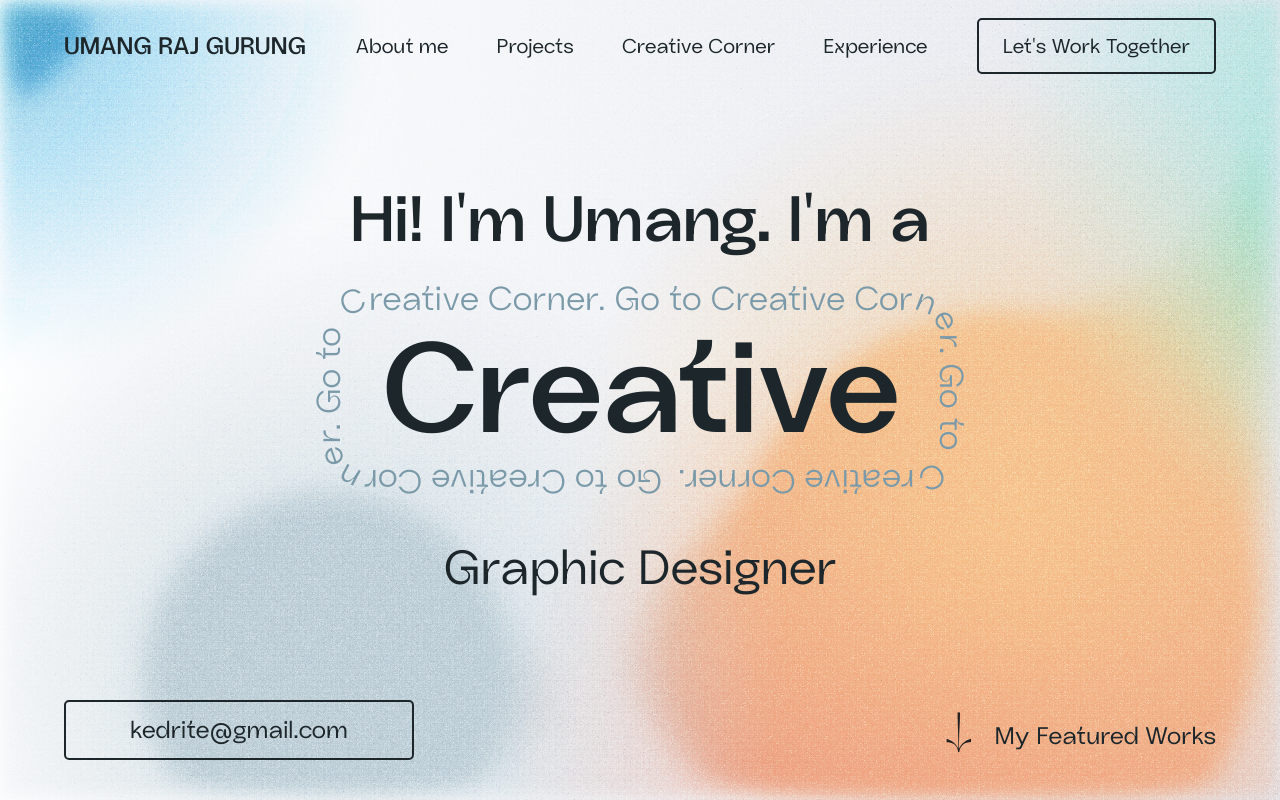
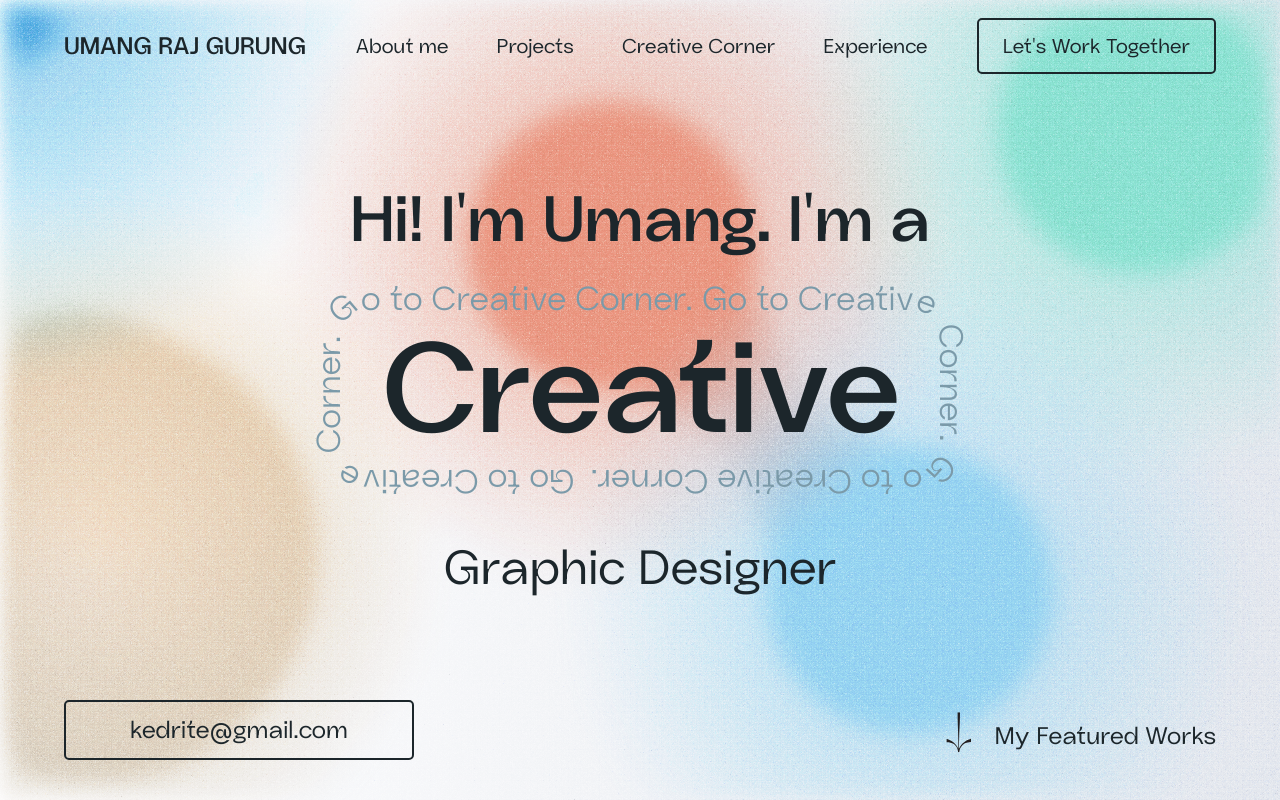
Before and after one commit to dazeGreyhead/URG-Portfolio, a React app: page / in a window 1280 px wide. Shown: the top 800 px of the page. Built offline with nearby package versions, Linux system fonts and the light colour scheme; the HTML template or start-up script is replaced by a standard one.

Commit message:
figured out the random blob landing page animation

```diff
--- a/src/components/AnimatedBackground.tsx
+++ b/src/components/AnimatedBackground.tsx
@@ -1,74 +1,42 @@
-import React, { useEffect, useState, useRef } from "react";
+import { MotionConfig, motion, useMotionValue, useSpring } from "motion/react";
+import React, { useEffect, useState } from "react";
 
 function AnimatedBackground() {
-	// This is the blob that follows the mouse cursor.
-	const interactiveBubble = React.useRef<HTMLDivElement>(null);
-
-	// This is the array of random positions that the blobs will start out animating from at each reload of the website.
-	// Using a normal js variable beacuse useRef doesn't have a fuction version of an initializer. Also not using useState because it doesn't change state.
+	const [randomBlobPositions, setRandomBlobPositions] = useState(() => {
 		const positions = [];
 		for (let i = 0; i < 5; i++) {
 			positions.push({
-			top: `calc(${(Math.random() * 100).toFixed(2)}% - var(--circle-size) / 2)`,
-			left: `calc(${(Math.random() * 100).toFixed(2)}% - var(--circle-size) / 2)`,
+				x: Math.round(Math.random() * 100),
+				y: Math.round(Math.random() * 100),
 			});
 		}
+		return positions;
+	});
 
-	// Putting the initial starting positions in a useRef because the positions variable would change at each rerender. The blobs would keep rerendering.
-	const randomStartingBlobPositions = useRef(positions);
+	// Framer Motion's way to track and animate the mouse position.
+	const mouseX = useMotionValue(0);
+	const mouseY = useMotionValue(0);
 
-	// We use a ref to store the current position of the interactive bubble and prevent unecessary rerenders.
-	const curPos = useRef({ x: 0, y: 0 });
-
-	// State variable that tracks the position of the mouse cursor.
-	const [targetPos, setTargetPos] = useState({ x: 0, y: 0 });
+	// useSpring provides a smooth, spring-based animation.
+	const springX = useSpring(mouseX, { stiffness: 60, damping: 40 });
+	const springY = useSpring(mouseY, { stiffness: 60, damping: 40 });
 
 	useEffect(() => {
-		// The function that animates the interactive bubble to the mouse position.
-		const moveBubble = () => {
-			// Get the current and target positions from the refs and state.
-			const { x: curX, y: curY } = curPos.current;
-			const { x: tgX, y: tgY } = targetPos;
-
-			// Calculate the new position that the interactive bubble has to move to with a simple easing effect.
-			const newX = curX + (tgX - curX) / 20;
-			const newY = curY + (tgY - curY) / 20;
-
-			// Update the ref with the new current position.
-			curPos.current = { x: newX, y: newY };
-
-			// Update the DOM element's position directly using a transform. Set's the interactive bubble's position to be at the calculated new position.
-			if (interactiveBubble.current) {
-				interactiveBubble.current.style.transform = `translate(${Math.round(newX)}px, ${Math.round(newY)}px)`;
-			}
-
-			// Schedule the next frame of the animation.
-			animationFrameId = requestAnimationFrame(moveBubble);
+		// This event listener updates the motion values on mouse move.
+		const handleMouseMove = (event) => {
+			mouseX.set(event.clientX);
+			mouseY.set(event.clientY);
 		};
 
-		// This event listener updates the target position state or in other words tracks the position of the mouse.
-		const handleMouseMove = (event: MouseEvent) => {
-			setTargetPos({ x: event.clientX, y: event.clientY });
-		};
-
-		// Add the mouse move event listener to the window.
 		window.addEventListener("mousemove", handleMouseMove);
 
-		// Start the animation loop.
-		let animationFrameId = requestAnimationFrame(moveBubble);
-
-		// The cleanup function runs when the component unmounts.
-		// It's crucial for preventing memory leaks and stopping the animation loop.
 		return () => {
 			window.removeEventListener("mousemove", handleMouseMove);
-			cancelAnimationFrame(animationFrameId);
 		};
-	}, [targetPos]); // The dependency array includes `targetPos` so the animation loop
-	// has access to the most up-to-date mouse position.
+	}, [mouseX, mouseY]);
+
 	return (
-		// The gradient background
 		<div className="h-screen w-full absolute -z-10 bg-linear-to-r from-[#FFFFFF] to-[#DEE2EA] svg-filter-grain overflow-hidden">
-			{/* SVG blur and mix Filter. This is what makes the bubbles fill together. */}
 			<svg
 				xmlns="http://www.w3.org/2000/svg"
 				className="fixed top-0 left-0 w-0 h-0"
@@ -90,7 +58,6 @@
 					</filter>
 				</defs>
 			</svg>
-			{/* SVG grain filter */}
 			<svg className="fixed top-0 left-0 w-0 h-0">
 				<filter id="grainy">
 					<feTurbulence
@@ -99,21 +66,18 @@
 						numOctaves="4"
 						result="colorNoise"
 					/>
-
 					<feColorMatrix
 						in="colorNoise"
 						type="saturate"
 						values="0"
 						result="grayscaleNoise"
 					/>
-
 					<feComponentTransfer
 						in="grayscaleNoise"
 						result="opacityAdjustedTexture"
 					>
 						<feFuncA type="linear" slope="0.6" />
 					</feComponentTransfer>
-
 					<feBlend
 						in="SourceGraphic"
 						in2="opacityAdjustedTexture"
@@ -121,32 +85,46 @@
 					/>
 				</filter>
 			</svg>
-			{/* Gradients Container */}
+			<MotionConfig transition={{ duration: 0.5, ease: "easeInOut" }}>
 				<div className="w-full h-full relative svg-filter-blur overflow-hidden">
-				{/* Gradient blobs */}
-				{/* First blob */}
-				<div
-					className="animated-blob-1 "
-					style={randomStartingBlobPositions.current[0]}
+					{randomBlobPositions.map((position, index) => (
+						<motion.div
+							key={`animated-blob-${index + 1}`} // Add a key for list rendering
+							className={`animated-blob-${index + 1}`}
+							initial={{
+								top: `calc(${position.y}% - var(--circle-size) / 2)`,
+								left: `calc(${position.x}% - var(--circle-size) / 2)`,
+							}}
+							animate={{
+								top: `calc(${position.y}% - var(--circle-size) / 2)`,
+								left: `calc(${position.x}% - var(--circle-size) / 2)`,
+							}}
+							transition={{
+								duration: Math.floor(Math.random() * (15 - 5 + 1)) + 5,
+								ease: "anticipate",
+							}}
+							onAnimationComplete={() => {
+								// Correct immutable update of the state array
+								setRandomBlobPositions((prevPositions) =>
+									prevPositions.map((blobPos, i) =>
+										i === index
+											? {
+													x: Math.round(Math.random() * 100),
+													y: Math.round(Math.random() * 100),
+												}
+											: blobPos,
+									),
+								);
+							}}
 						/>
-				<div
-					className="animated-blob-2 "
-					style={randomStartingBlobPositions.current[1]}
+					))}
+					{/* Use Framer Motion for the interactive bubble */}
+					<motion.div
+						className="interactive"
+						style={{ x: springX, y: springY }}
 					/>
-				<div
-					className="animated-blob-3 "
-					style={randomStartingBlobPositions.current[2]}
-				/>
-				<div
-					className="animated-blob-4 "
-					style={randomStartingBlobPositions.current[3]}
-				/>
-				<div
-					className="animated-blob-5"
-					style={randomStartingBlobPositions.current[4]}
-				/>
-				<div className="interactive" ref={interactiveBubble} />
 				</div>
+			</MotionConfig>
 		</div>
 	);
 }
--- a/src/sections/HomepageLanding.tsx
+++ b/src/sections/HomepageLanding.tsx
@@ -1,40 +1,8 @@
 import FancyArrow from "@/assets/svg/fancyArrow";
 import AnimatedBackground from "@/components/AnimatedBackground";
 import { motion } from "motion/react";
-import { useEffect, useRef } from "react";
 
 export default function HomepageLanding() {
-	// A ref to hold the <textPath> DOM element for animating the 'GO TO CREATIVE CORNER' text along the rectangular path.
-	const textPathRef = useRef<SVGTextPathElement>(null);
-
-	// A ref to store the animation frame ID for cleanup
-	const animationRef = useRef<number>(0);
-
-	useEffect(() => {
-		// Current offset value for the animation
-		let currentOffset = 0;
-
-		// The animation loop function
-		const animateText = () => {
-			// Check if the ref has a current value
-			if (textPathRef.current) {
-				// Directly set the SVG attribute
-				currentOffset = (currentOffset + 0.02) % 50; // This is what moves the text
-				textPathRef.current.setAttribute("startOffset", `${currentOffset}%`);
-			}
-
-			// Schedule the next frame
-			animationRef.current = requestAnimationFrame(animateText);
-		};
-
-		// Start the animation loop
-		animationRef.current = requestAnimationFrame(animateText);
-
-		// Cleanup function: runs when the component unmounts
-		return () => {
-			cancelAnimationFrame(animationRef.current);
-		};
-	}, []);
 	return (
 		<section className="flex flex-col justify-center items-center h-screen px-7 py-9 md:py-10 md:px-16 overflow-hidden">
 			<div className="flex flex-col h-[77vh] sm:h-full w-full">
@@ -57,16 +25,25 @@
 								id="text-path"
 								d="M156.79,43.84H7.17c-3.89,0-7.05-3.16-7.05-7.05V7.17C.12,3.28,3.28.12,7.17.12h149.62c3.89,0,7.05,3.16,7.05,7.05v29.62c0,3.89-3.16,7.05-7.05,7.05Z M156.79,43.84H7.17c-3.89,0-7.05-3.16-7.05-7.05V7.17C.12,3.28,3.28.12,7.17.12h149.62c3.89,0,7.05,3.16,7.05,7.05v29.62c0,3.89-3.16,7.05-7.05,7.05Z"
 							/>
-							<text>
-								<textPath
+							<motion.text>
+								{/* This is what animates the text along the path of svg. Offset
+								goes from 0 to 50% because the path is doubled as the text would
+								clip out */}
+								<motion.textPath
 									className="font-primary font-light text-[9.1px] fill-urg-black-50 creative-marquee"
 									href="#text-path"
-									ref={textPathRef}
+									initial={{ startOffset: "0%" }}
+									animate={{ startOffset: "50%" }}
+									transition={{
+										duration: 30,
+										repeat: Infinity,
+										ease: "linear",
+									}}
 								>
 									Go to Creative Corner. Go to Creative Corner. Go to Creative
 									Corner. Go to Creative Corner.
-								</textPath>
-							</text>
+								</motion.textPath>
+							</motion.text>
 						</svg>
 					</div>
 					<ul className="flex gap-12 font-primary text-5xl text-urg-black mt-2">
--- a/src/styles.css
+++ b/src/styles.css
@@ -16,7 +16,7 @@
 }
 
 :root {
-	--circle-size: 150%;
+	--circle-size: 115%;
 	--blending: hard-light;
 	--blob-1-color: 144, 207, 238; /* Light blue */
 	--blob-2-color: 242, 195, 141; /* Light orange */
@@ -116,64 +116,12 @@
 	@apply m-0 bg-linear-to-r from-[#FFFFFF] to-[#DEE2EA];
 }
 
-@keyframes moveInCircle {
-	0% {
-		transform: rotate(0deg);
-	}
-
-	50% {
-		transform: rotate(180deg);
-	}
-
-	100% {
-		transform: rotate(360deg);
-	}
-}
-
-@keyframes moveVertical {
-	0% {
-		transform: translateY(-50%);
-	}
-
-	50% {
-		transform: translateY(50%);
-	}
-
-	100% {
-		transform: translateY(-50%);
-	}
-}
-
-@keyframes moveHorizontal {
-	0% {
-		transform: translateX(-50%) translateY(-10%);
-	}
-
-	50% {
-		transform: translateX(50%) translateY(10%);
-	}
-
-	100% {
-		transform: translateX(-50%) translateY(-10%);
-	}
-}
-
-@keyframes spin {
-	0% {
-		transform: rotate(0deg);
-	}
-
-	100% {
-		transform: rotate(360deg);
-	}
-}
-
 .animated-blob-1 {
 	position: absolute;
 	background: radial-gradient(
 			circle at center,
-			rgba(var(--blob-2-color), 0.8) 0,
-			rgba(var(--blob-2-color), 0) 40%
+			rgba(var(--blob-1-color), 0.8) 0,
+			rgba(var(--blob-1-color), 0) 40%
 		)
 		no-repeat;
 
@@ -181,9 +129,6 @@
 
 	width: var(--circle-size);
 	height: var(--circle-size);
-
-	transform-origin: calc(50% - 400px);
-	animation: moveInCircle 20s reverse infinite;
 
 	opacity: 1;
 }
@@ -201,9 +146,6 @@
 	width: var(--circle-size);
 	height: var(--circle-size);
 
-	transform-origin: center center;
-	animation: moveVertical 30s ease infinite;
-
 	opacity: 1;
 }
 
@@ -219,9 +161,6 @@
 
 	width: var(--circle-size);
 	height: var(--circle-size);
-
-	transform-origin: calc(50% + 400px);
-	animation: moveInCircle 40s linear infinite;
 
 	opacity: 1;
 }
@@ -239,9 +178,6 @@
 	width: var(--circle-size);
 	height: var(--circle-size);
 
-	transform-origin: calc(50% - 200px);
-	animation: moveHorizontal 40s ease infinite;
-
 	opacity: 1;
 }
 
@@ -257,9 +193,6 @@
 
 	width: var(--circle-size);
 	height: var(--circle-size);
-
-	transform-origin: calc(50% - 200px);
-	animation: moveInCircle 20s ease infinite;
 
 	opacity: 1;
 }
--- a/vite.config.ts
+++ b/vite.config.ts
@@ -7,7 +7,7 @@
 
 // https://vitejs.dev/config/
 export default defineConfig({
-  base:"/URG-Portfolio"
+  base:"/",
   plugins: [
     TanStackRouterVite({ autoCodeSplitting: true }),
     viteReact(),
```
Lines whose indentation alone changed are shown as unchanged.
